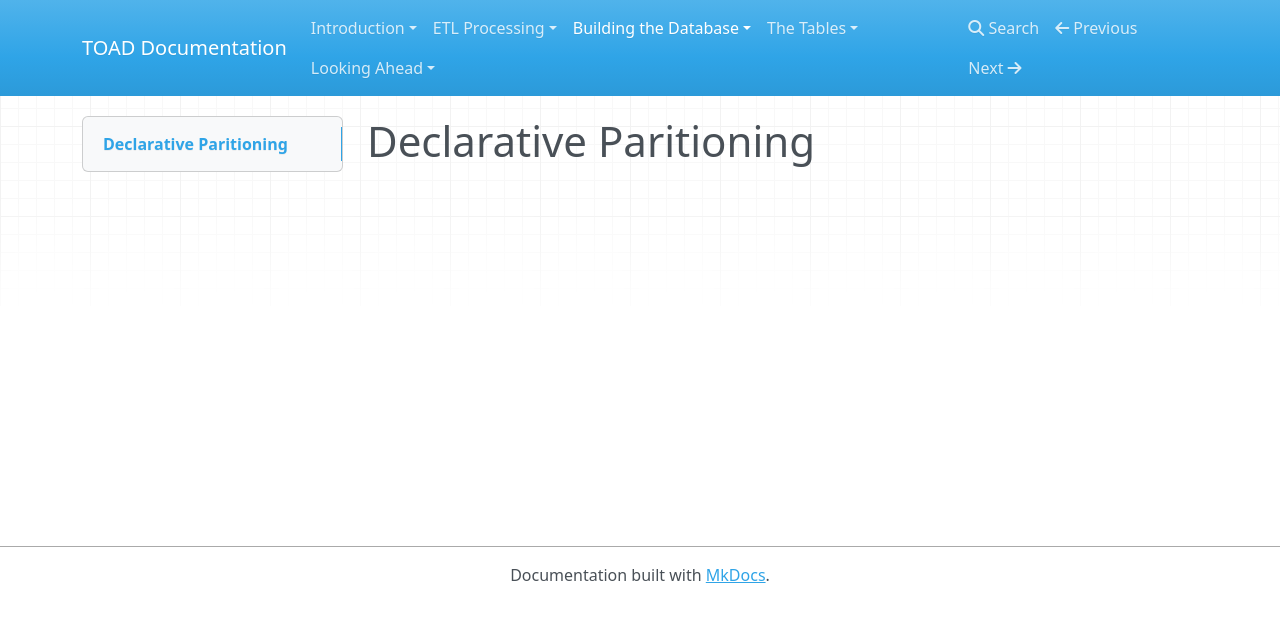
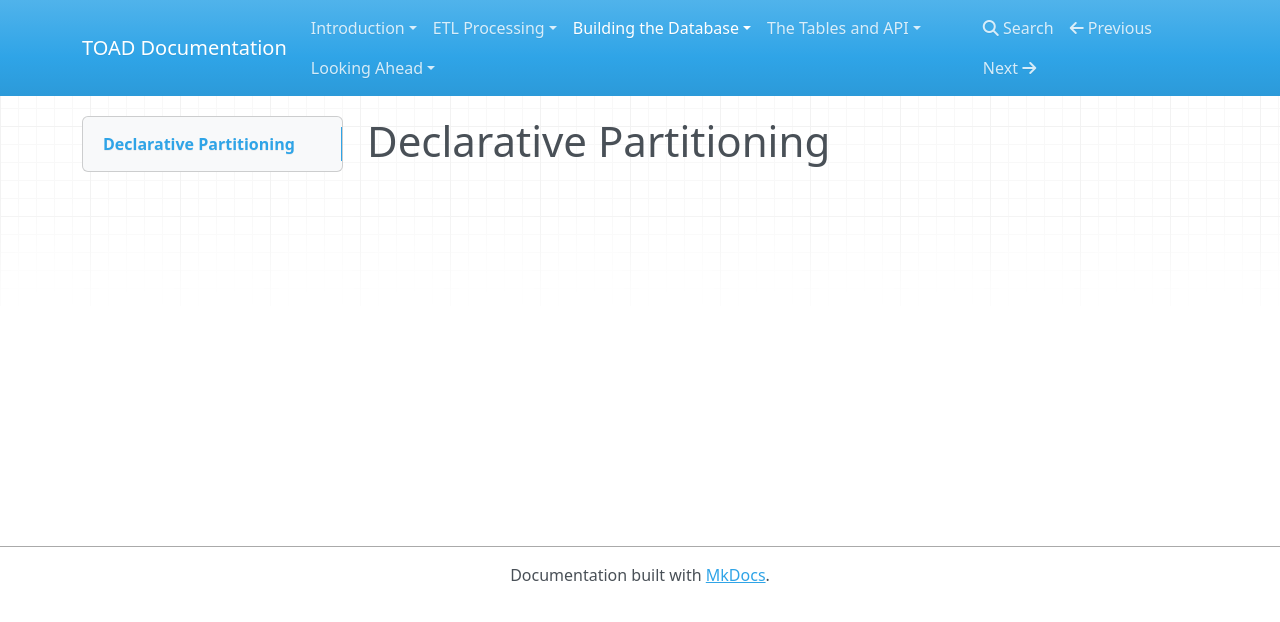
Before and after one commit to hackoregon/2019-transportation-data-science, an MkDocs documentation site: the page built from docs/toad-documentation/docs/declarative-partitioning.md, in a window 1280 px wide. Shown: the top 622 px of the page. Built offline with MkDocs 1.6.1, drawn with Linux system fonts in a browser that asks for light colours; nearby versions of some CDN libraries.

Commit message:
more pages

```diff
--- a/docs/toad-documentation/docs/declarative-partitioning.md
+++ b/docs/toad-documentation/docs/declarative-partitioning.md
@@ -1 +1 @@
-# Declarative Paritioning
+# Declarative Partitioning
--- a/docs/toad-documentation/mkdocs.yml
+++ b/docs/toad-documentation/mkdocs.yml
@@ -7,10 +7,11 @@
     - 'Raw Data': 'raw-data.md'
     - 'Loading the Raw Data': 'loading.md'
 - Building the Database:
-    - 'PostgreSQL Declarative Partitioning': 'declarative-partitioning.md'
-- The Tables:
+    - 'Declarative Partitioning': 'declarative-partitioning.md'
+    - 'SQL Processing': 'sql-processing.md'
+- The Tables and API:
     - 'Bus Passenger Stops': 'bus-passenger-stops.md'
-    - 'Rail Passenger Stops': 'bus-passenger-stops.md'
+    - 'Rail Passenger Stops': 'rail-passenger-stops.md'
     - 'Disturbance Stops': 'disturbance-stops.md'
     - 'Summary Tables': 'summary-tables.md'
 - Looking Ahead:
```
Also changed, not shown: docs/toad-documentation/docs/index.md (+2 -0 lines), docs/toad-documentation/docs/sql-processing.md (added, +1 -0 lines).
